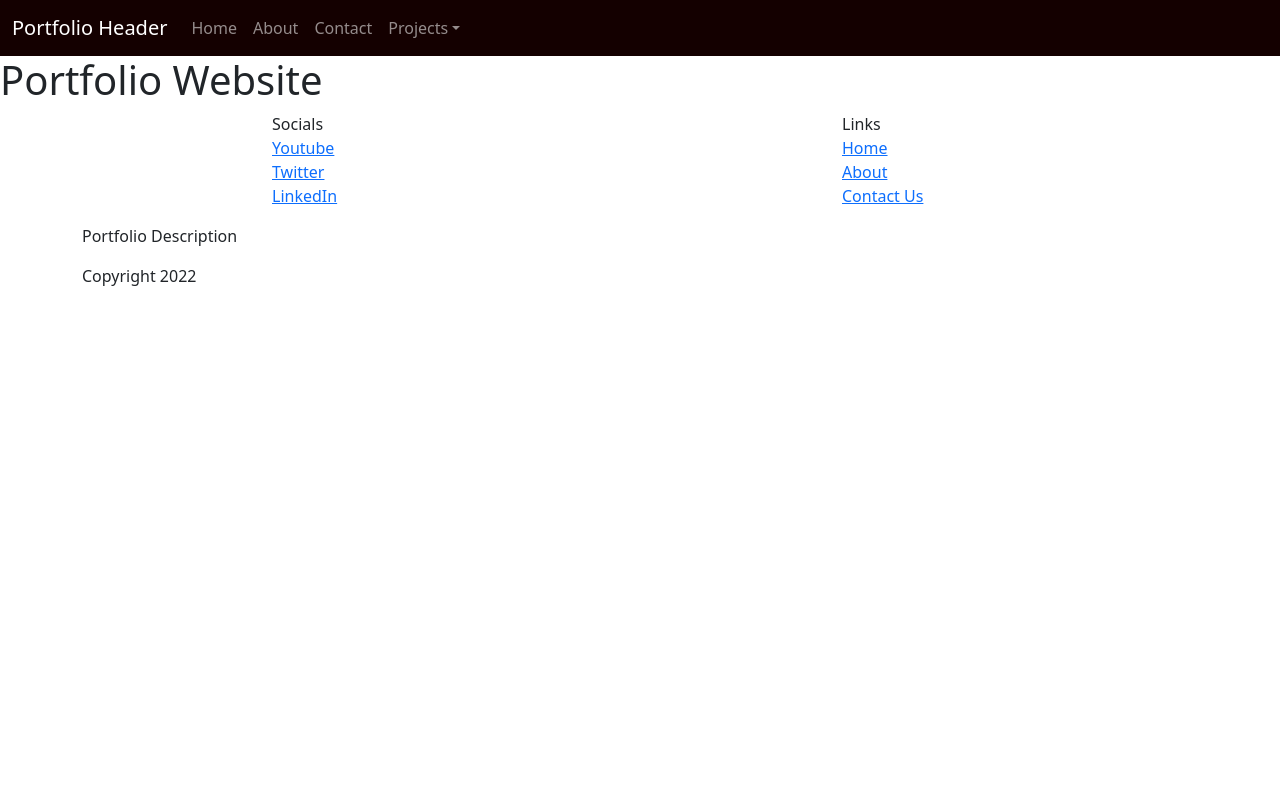
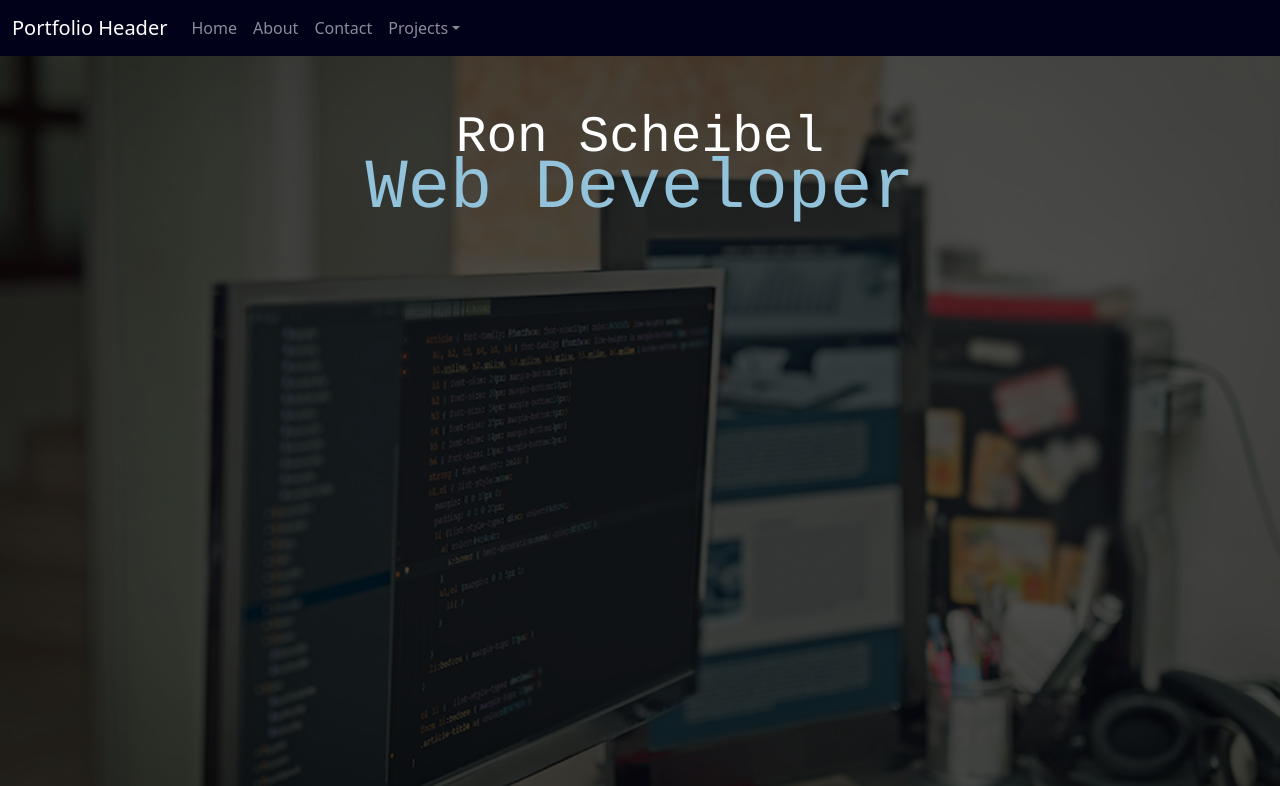
Before and after one commit to RonnygoBOOM/Portfolio-Website, a React (Create React App) app: page / in a window 1280 px wide. Shown: the top 786 px of the page. Built offline with nearby package versions, Linux system fonts and the light colour scheme.

Commit message:
fixed footer added image and text css

```diff
--- a/src/App.css
+++ b/src/App.css
@@ -1,7 +1,7 @@
 
 .navbar {
   margin: 0em;
-  background-color: rgb(20, 0, 0);
+  background-color: rgb(1, 1, 26);
   width: 100%;
   color: white;
   display: flex;
@@ -12,3 +12,70 @@
 .navbar-brand {
   font-size: 2rem;
 }
+
+.footer {
+  justify-content: center;
+  display: flex;
+  text-align: center;
+}
+.footer-bottom {
+text-align: center;
+
+}
+
+h1 {
+  position: relative;
+  align-self: center;
+  padding: 3em;
+}
+
+.top-container {
+  background-color: rgb(1, 1, 26);
+  display: flex;
+  z-index: 0;
+  justify-content: center;
+  position: relative;
+  object-fit: cover;
+}
+
+.top-image {
+  width: 100%;
+  filter: brightness(30%);
+
+}
+
+.top-text {
+  display: flex;
+  position: absolute;
+  text-align: center;
+  margin: 4vw 0 0 0;
+  padding: 0;
+  color: white;
+  font-size: 4vw;
+  background-color: rbg(0, 0, 0, .5);
+  font-family: Courier;
+}
+
+.bottom-text {
+  display: flex;
+  position: absolute;
+  text-align: center;
+  margin: 7vw 0 0 0;
+  padding: 0;
+  color: rgb(147, 195, 218);
+  background-color: rbg(0, 0, 0, .5);
+  font-family: Courier;
+  font-size: 5.5vw;
+  -webkit-animation: glow 1s ease-in-out infinite alternate;
+  -moz-animation: glow 1s ease-in-out infinite alternate;
+  animation: glow 1s ease-in-out infinite alternate;
+}
+
+@-webkit-keyframes bottom-text {
+  from {
+    text-shadow: 0 0 10vw #fff, 0 0 20vw #fff, 0 0 30vw #b7e901, 0 0 40vw #b7e901, 0 0 50vw #b7e901, 0 0 60vw #b7e901, 0 0 70vw #b7e901;
+  }
+  to {
+    text-shadow: 0 0 20vw #fff, 0 0 30vw #ff4da6, 0 0 40vw #ff4da6, 0 0 50vw #ff4da6, 0 0 60vw #ff4da6, 0 0 70vw #ff4da6, 0 0 80vw #ff4da6;
+  }
+}
--- a/src/Pages/About.js
+++ b/src/Pages/About.js
@@ -3,7 +3,7 @@ import React from 'react';
 function About() {
     return (
         <>
-            <h1 style={{position: 'relative', alignSelf: 'center', padding: '3em'}}>About</h1>
+            <h1>About</h1>
         </>
     )
 }
--- a/src/Pages/Contact.js
+++ b/src/Pages/Contact.js
@@ -3,7 +3,7 @@ import React from 'react';
 function Contact() {
     return (
         <>
-            <h1 style={{position: 'relative', alignSelf: 'center', padding: '3em'}}>Contact Us</h1>
+            <h1>Contact Me</h1>
         </>
     )
 }
--- a/src/Pages/Home.js
+++ b/src/Pages/Home.js
@@ -3,7 +3,26 @@ import React from "react";
 function Home(props) {
   return (
     <>
-        <h1>Portfolio Website</h1>
+      <container className="top-container">
+        <div className="col">
+          <img
+            className="top-image"
+            alt="front end dev desk with monitors"
+            src="images/front-end-displays.jpg"
+          ></img>
+        </div>
+        <h2 className="top-text">Ron Scheibel</h2>
+        <h2 className="bottom-text">Web Developer</h2>
+      </container>
+      <h1>Portfolio Items Here</h1>
+      <container>
+        <row>
+
+        </row>
+        <row>
+
+        </row>
+      </container>
     </>
   );
 }
--- a/src/components/FooterComponent.js
+++ b/src/components/FooterComponent.js
@@ -6,22 +6,22 @@ function Footer() {
   return (
     <>
       <div className="container">
-          <div className="row">
-              <div className="col col-4 offset-2">
+          <div className="row footer">
+              <div className="col col-4">
                 <ul className="list-unstyled">
                   Socials
                   <li>
-                    <a href="#">Youtube</a>
+                    <a href="https://www.youtube.com/channel/UCDpvI_BpoMILcRxXUXlbwvg">Youtube</a>
                   </li>
                   <li>
-                    <a href="#">Twitter</a>
+                    <a href="https://www.twitter.com/RonScheibel_">Twitter</a>
                   </li>
                   <li>
-                    <a href="#">LinkedIn</a>
+                    <a href="https://www.linkedin.com/in/ron-scheibel-21003822a/?lipi=urn%3Ali%3Apage%3Ad_flagship3_feed%3BkP7c2PDfTh2%2BLicNzoE%2B3g%3D%3D">LinkedIn</a>
                   </li>
                 </ul>
               </div>
-              <div className="col col-4 offset-2">
+              <div className="col col-4">
                 <ul className="list-unstyled">
                   Links
                   <li>
@@ -31,14 +31,12 @@ function Footer() {
                     <a href="/about">About</a>
                   </li>
                   <li>
-                    <a href="/contact">Contact Us</a>
+                    <a href="/contact">Contact Me</a>
                   </li>
-                  <li></li>
-                  <li></li>
                 </ul>
               </div>
           </div>
-          <div>
+          <div className="footer-bottom">
             <p>
               Portfolio Description
             </p>
```
Also changed, not shown: public/images/front-end-displays.jpg (added).
